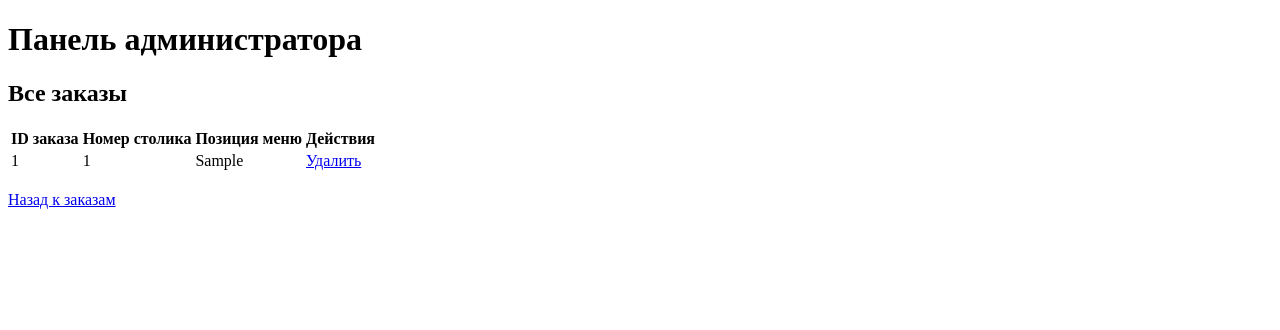
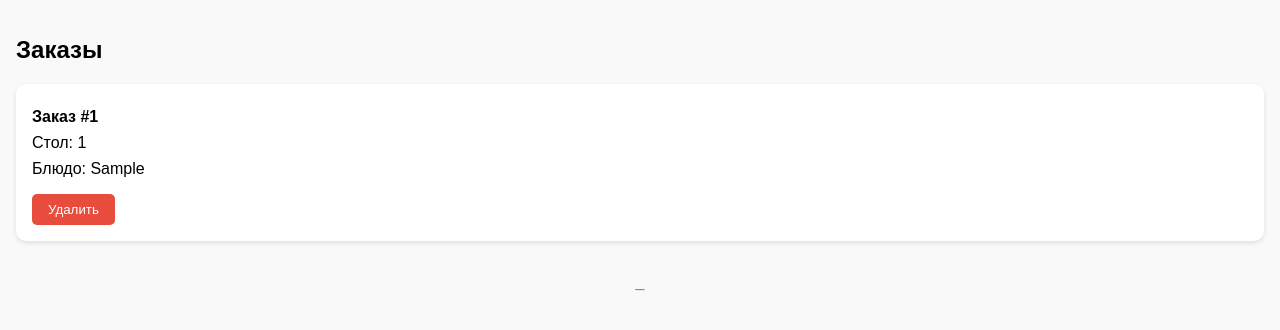
Before and after one commit to BorisVaneev/monocle, a Flask app: template templates/dashboard.html in a window 1280 px wide. Shown: the top 330 px of the page. Run offline with Flask 2, Linux system fonts and the light colour scheme; the template is opened without the code that fills it: values that come from a table or form of the project are taken from there, others are empty; tables that the repository leaves empty hold one stand-in row (values such as "Sample post"); parts of the project's set-up code (start-up, migrations or seed data) failed here and were passed over.

Commit message:
Update dashboard.html

```diff
--- a/templates/dashboard.html
+++ b/templates/dashboard.html
@@ -4,34 +4,54 @@
     <meta charset="UTF-8">
     <meta name="viewport" content="width=device-width, initial-scale=1.0">
     <title>Панель администратора</title>
+    <style>
+        body {
+            font-family: sans-serif;
+            margin: 0;
+            padding: 1rem;
+            background-color: #f9f9f9;
+        }
+        .order {
+            background: white;
+            padding: 1rem;
+            margin-bottom: 1rem;
+            border-radius: 10px;
+            box-shadow: 0 2px 5px rgba(0,0,0,0.1);
+        }
+        .order p {
+            margin: 0.5rem 0;
+        }
+        .delete-button {
+            display: inline-block;
+            background: #e74c3c;
+            color: white;
+            border: none;
+            padding: 0.5rem 1rem;
+            border-radius: 5px;
+            text-align: center;
+            margin-top: 0.5rem;
+        }
+        .back-link {
+            display: block;
+            margin-top: 2rem;
+            text-align: center;
+            color: #3498db;
+            text-decoration: none;
+        }
+    </style>
 </head>
 <body>
-    <h1>Панель администратора</h1>
-    <h2>Все заказы</h2>
-    <table>
-        <thead>
-            <tr>
-                <th>ID заказа</th>
-                <th>Номер столика</th>
-                <th>Позиция меню</th>
-                <th>Действия</th>
-            </tr>
-        </thead>
-        <tbody>
-            {% for order in orders %}
-                <tr>
-                    <td>{{ order.id }}</td>
-                    <td>{{ order.table_number }}</td>
-                    <td>{{ order.menu_item }}</td>
-                    <td>
-                        <!-- Здесь можно добавить кнопки для удаления заказа или других действий -->
-                        <a href="{{ url_for('delete_order', order_id=order.id) }}">Удалить</a>
-                    </td>
-                </tr>
-            {% endfor %}
-        </tbody>
-    </table>
-    <br>
-    <a href="{{ url_for('index') }}">Назад к заказам</a>
-</body>
-</html>
+    <h2>Заказы</h2>
+
+    {% for order in orders %}
+        <div class="order">
+            <p><strong>Заказ #{{ order.id }}</strong></p>
+            <p>Стол: {{ order.table_number }}</p>
+            <p>Блюдо: {{ order.menu_item }}</p>
+            <form method="post" action="{{ url_for('delete_order', order_id=order.id) }}" onsubmit="return confirm('Удалить заказ?');">
+                <button type="submit" class="delete-button">Удалить</button>
+            </form>
+        </div>
+    {% endfor %}
+
+    <a href="{{ url_for('index') }}" class="back-link">_
```
